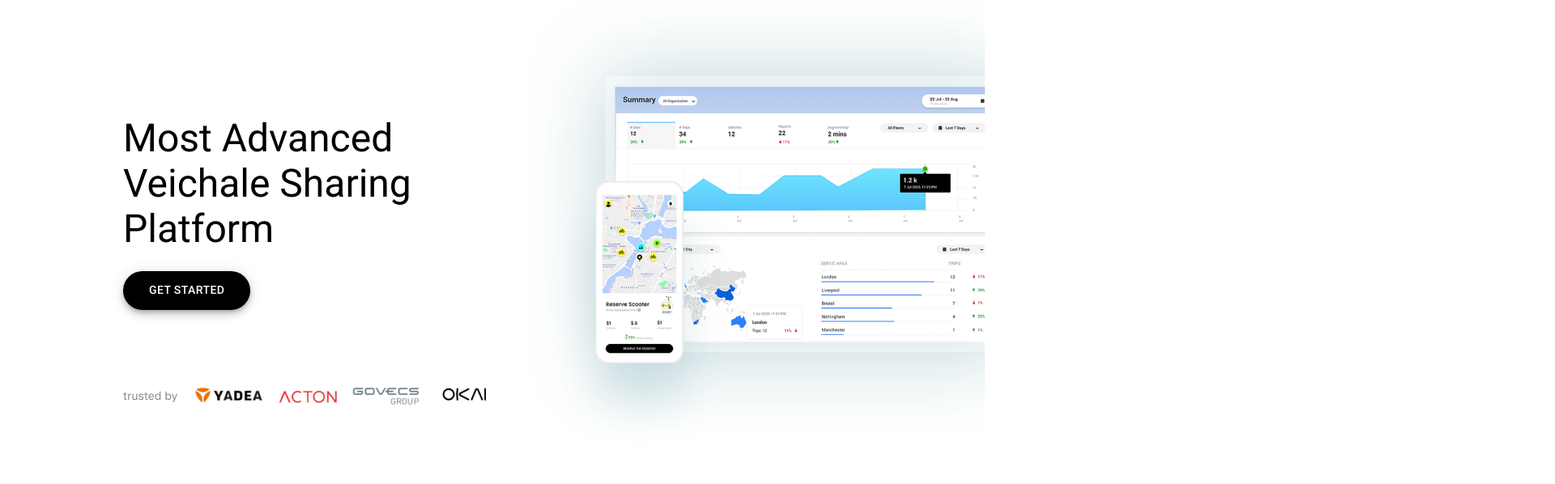
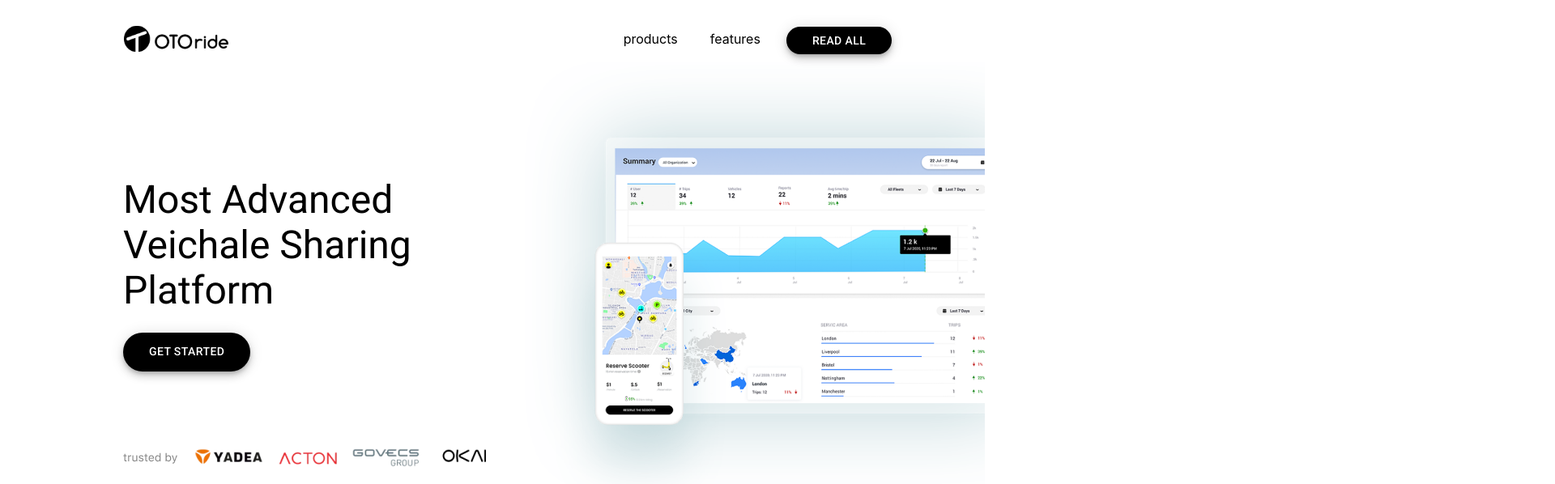
Before and after one commit to shabik-ashab/oto-ride, a React (Create React App) app: page / in a window 1280 px wide. Shown: the top 598 px of the page at 81% size, 1920 px wide, since content can reach past the window. Built offline with nearby package versions, Linux system fonts and the light colour scheme; a web font is replaced by a local one.

Commit message:
world fixed

```diff
--- a/src/App.css
+++ b/src/App.css
@@ -28,5 +28,5 @@
     left: -12px;
 }
 .world{
-    margin-bottom: -185vh;
+    margin-bottom: -140vh;
 }
--- /dev/null
+++ b/src/Pages/Home/Contact.jsx
@@ -0,0 +1,23 @@
+import { Typography } from '@mui/material';
+import { Box } from '@mui/system';
+import React from 'react';
+import img from '../../Images/contact.png';
+import arrow from '../../Images/arrow.png'
+
+const Contact = () => {
+  return <>
+  <Box sx={{height:'46vh',backgroundColor:'#FFFC00',mb:10}}>
+    <Typography display="flex"  sx={{ justifyContent: 'center',pt:7 }} variant='h2'>
+            Need OTP Application?
+    </Typography>
+    <Box display="flex"  sx={{ justifyContent: 'center',ml:-16,mt:3}}>
+        <img style={{width:'25%',marginRight:'25px'}} src={img} />
+        <img style={{height:'5vh',marginTop:'10px'}} src={arrow} />
+
+    </Box>
+
+  </Box>
+  </>;
+};
+
+export default Contact;
--- a/src/Pages/Home/Home.jsx
+++ b/src/Pages/Home/Home.jsx
@@ -14,11 +14,14 @@ import Bike from './Bike';
 import Blog from './Blog';
 import Payment from './Payment';
 import World from './World';
+import Contact from './Contact';
+import Navbar from '../Navbar';
 
 
 
 const Home = () => {
   return <>
+  <Navbar />
    <Banner />
    <WhyUs />
    <UserApp />
@@ -37,12 +40,12 @@ const Home = () => {
    </div>
    <div div style={{
         position:'relative',
-        top:'-160vh',
+        top:'-138vh',
         zIndex:2
 }} className='world'>
    <World />
    </div>
-
+  <Contact />
 
   </>;
 };
--- a/src/Pages/Home/World.jsx
+++ b/src/Pages/Home/World.jsx
@@ -15,7 +15,7 @@ const World = () => {
     <div >
     <div style={{
         position:'relative',
-        top:'160vh',
+        top:'125vh',
         zIndex:2
 }}>
    <Container>
@@ -85,7 +85,7 @@ const World = () => {
           zIndex: 1
       }}>
           <Box>
-          <img src={rectangle} />
+          <img style={{width:'100%'}} src={rectangle} />
           </Box>
       </div>
     </div>
--- a/src/Pages/Navbar.jsx
+++ b/src/Pages/Navbar.jsx
@@ -1,143 +1,51 @@
 import * as React from 'react';
-import AppBar from '@mui/material/AppBar';
+
 import Box from '@mui/material/Box';
-import Toolbar from '@mui/material/Toolbar';
-import IconButton from '@mui/material/IconButton';
-import Typography from '@mui/material/Typography';
-import Menu from '@mui/material/Menu';
-import MenuIcon from '@mui/icons-material/Menu';
-import Container from '@mui/material/Container';
-import Avatar from '@mui/material/Avatar';
-import Button from '@mui/material/Button';
-import Tooltip from '@mui/material/Tooltip';
-import MenuItem from '@mui/material/MenuItem';
+
 
 import logo from '../Images/logo.svg'
+import { Container, Fab, Grid } from '@mui/material';
 
-const pages = ['Products', 'Pricing', 'Blog'];
-const settings = ['Profile', 'Account', 'Dashboard', 'Logout'];
 
 
 const Navbar = () => {
-    const [anchorElNav, setAnchorElNav] = React.useState(null);
-    const [anchorElUser, setAnchorElUser] = React.useState(null);
 
-    const handleOpenNavMenu = (event) => {
-      setAnchorElNav(event.currentTarget);
-    };
-    const handleOpenUserMenu = (event) => {
-      setAnchorElUser(event.currentTarget);
-    };
-
-    const handleCloseNavMenu = () => {
-      setAnchorElNav(null);
-    };
-
-    const handleCloseUserMenu = () => {
-      setAnchorElUser(null);
-    };
 
   return <div>
-   <AppBar position="static" sx={{backgroundColor:'white',color:'black',}}>
-      <Container maxWidth="xl">
-        <Toolbar disableGutters>
-          <Typography
-            variant="h6"
-            noWrap
-            component="div"
-            sx={{ mr: 2, display: { xs: 'none', md: 'flex' } }}
-          >
-            <img src={logo} />
-          </Typography>
+   <Container>
+    <Grid container
+  direction="row"
+  justifyContent="space-around"
+  alignItems="center"
+  sx={{mt:1}} spacing={2}>
+  <Grid item xs={12} md={5}>
+   <Box sx={{p:1,ml:1}}>
+   <img src={logo} />
+   </Box>
+  </Grid>
+  <Grid item xs={12} md={4}>
+     <span >products</span>
+     <span style={{marginLeft:'5vh'}}>features</span>
+     <Fab
+              variant="extended"
+              color="primary"
+              size="small"
+              sx={{
+                backgroundColor: "black",
+                "&:hover": {
+                  backgroundColor: "#263238",
+                },
+                px: 4,
+                ml:4
 
-          <Box sx={{ flexGrow: 1, display: { xs: 'flex', md: 'none' } }}>
-            <IconButton
-              size="large"
-              aria-label="account of current user"
-              aria-controls="menu-appbar"
-              aria-haspopup="true"
-              onClick={handleOpenNavMenu}
-              color="inherit"
-            >
-              <MenuIcon />
-            </IconButton>
-            <Menu
-              id="menu-appbar"
-              anchorEl={anchorElNav}
-              anchorOrigin={{
-                vertical: 'bottom',
-                horizontal: 'left',
-              }}
-              keepMounted
-              transformOrigin={{
-                vertical: 'top',
-                horizontal: 'left',
-              }}
-              open={Boolean(anchorElNav)}
-              onClose={handleCloseNavMenu}
-              sx={{
-                display: { xs: 'block', md: 'none' },
               }}
             >
-              {pages.map((page) => (
-                <MenuItem key={page} onClick={handleCloseNavMenu}>
-                  <Typography textAlign="center">{page}</Typography>
-                </MenuItem>
-              ))}
-            </Menu>
-          </Box>
-          <Typography
-            variant="h6"
-            noWrap
-            component="div"
-            sx={{ flexGrow: 1, display: { xs: 'flex', md: 'none' } }}
-          >
-            LOGO
-          </Typography>
-          <Box sx={{ flexGrow: 1, display: { xs: 'none', md: 'flex' } }}>
-            {pages.map((page) => (
-              <Button
-                key={page}
-                onClick={handleCloseNavMenu}
-                sx={{ my: 2, color: 'white', display: 'block' }}
-              >
-                {page}
-              </Button>
-            ))}
-          </Box>
+              Read all
+            </Fab>
+  </Grid>
 
-          <Box sx={{ flexGrow: 0 }}>
-            <Tooltip title="Open settings">
-              <IconButton onClick={handleOpenUserMenu} sx={{ p: 0 }}>
-                <Avatar alt="Remy Sharp" src="/static/images/avatar/2.jpg" />
-              </IconButton>
-            </Tooltip>
-            <Menu
-              sx={{ mt: '45px' }}
-              id="menu-appbar"
-              anchorEl={anchorElUser}
-              anchorOrigin={{
-                vertical: 'top',
-                horizontal: 'right',
-              }}
-              keepMounted
-              transformOrigin={{
-                vertical: 'top',
-                horizontal: 'right',
-              }}
-              open={Boolean(anchorElUser)}
-              onClose={handleCloseUserMenu}
-            >
-              {settings.map((setting) => (
-                <MenuItem key={setting} onClick={handleCloseUserMenu}>
-                  <Typography textAlign="center">{setting}</Typography>
-                </MenuItem>
-              ))}
-            </Menu>
-          </Box>
-        </Toolbar>
-      </Container>
-    </AppBar>
+</Grid>
+    </Container>
 
   </div>;
 };
```
Also changed, not shown: src/Images/arrow.png (added), src/Images/contact.png (added).
